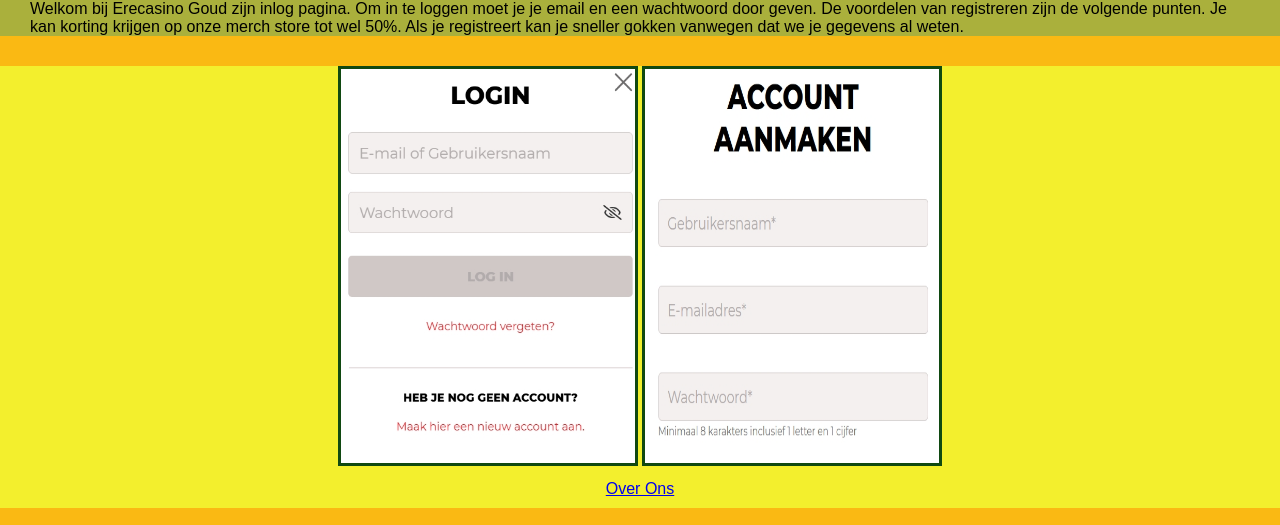
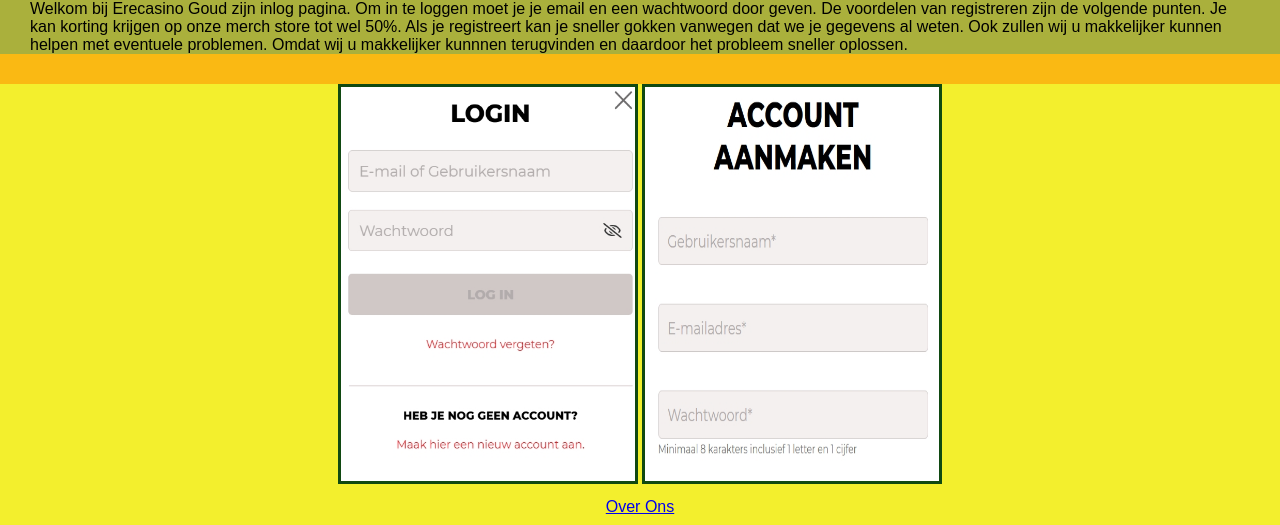
Before and after one commit to Ichthus-Lyceum/ich-2526-4h-in1-powebdesign-daanmidasrens, a PHP site: page /inlog.php in a window 1280 px wide. Shown: the part 159-684 px from the top of the page. Run offline with PHP 8.4, Linux system fonts and the light colour scheme.

Commit message:
extra zin

```diff
--- a/inlog.php
+++ b/inlog.php
@@ -34,6 +34,9 @@
         De voordelen van registreren zijn de volgende punten.
         Je kan korting krijgen op onze merch store tot wel 50%.
         Als je registreert kan je sneller gokken vanwegen dat we je gegevens al weten.
+        Ook zullen wij u makkelijker kunnen helpen met eventuele problemen.
+        Omdat wij u makkelijker kunnnen terugvinden en daardoor het probleem sneller oplossen.
+
 
     </main>
 
```
